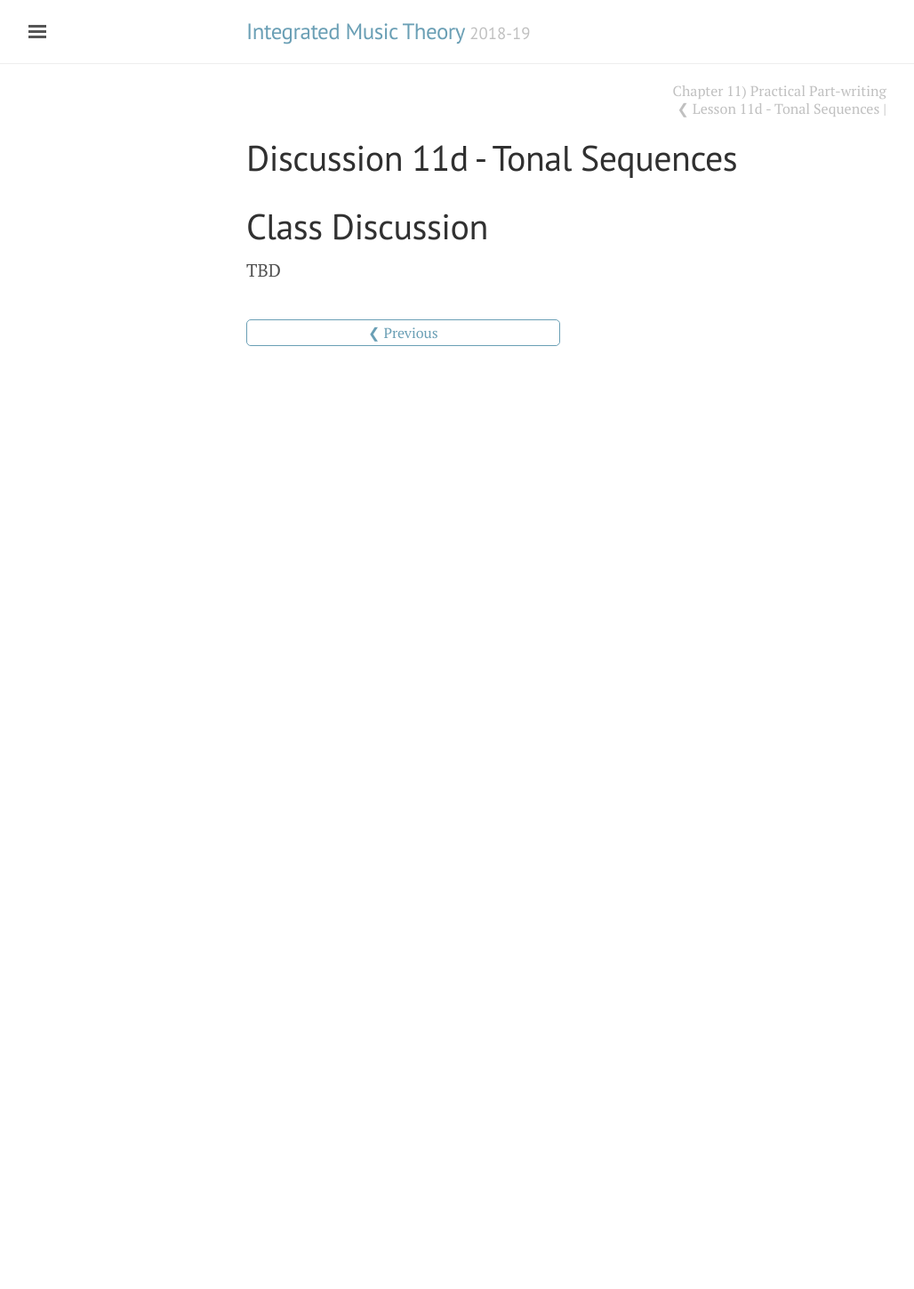
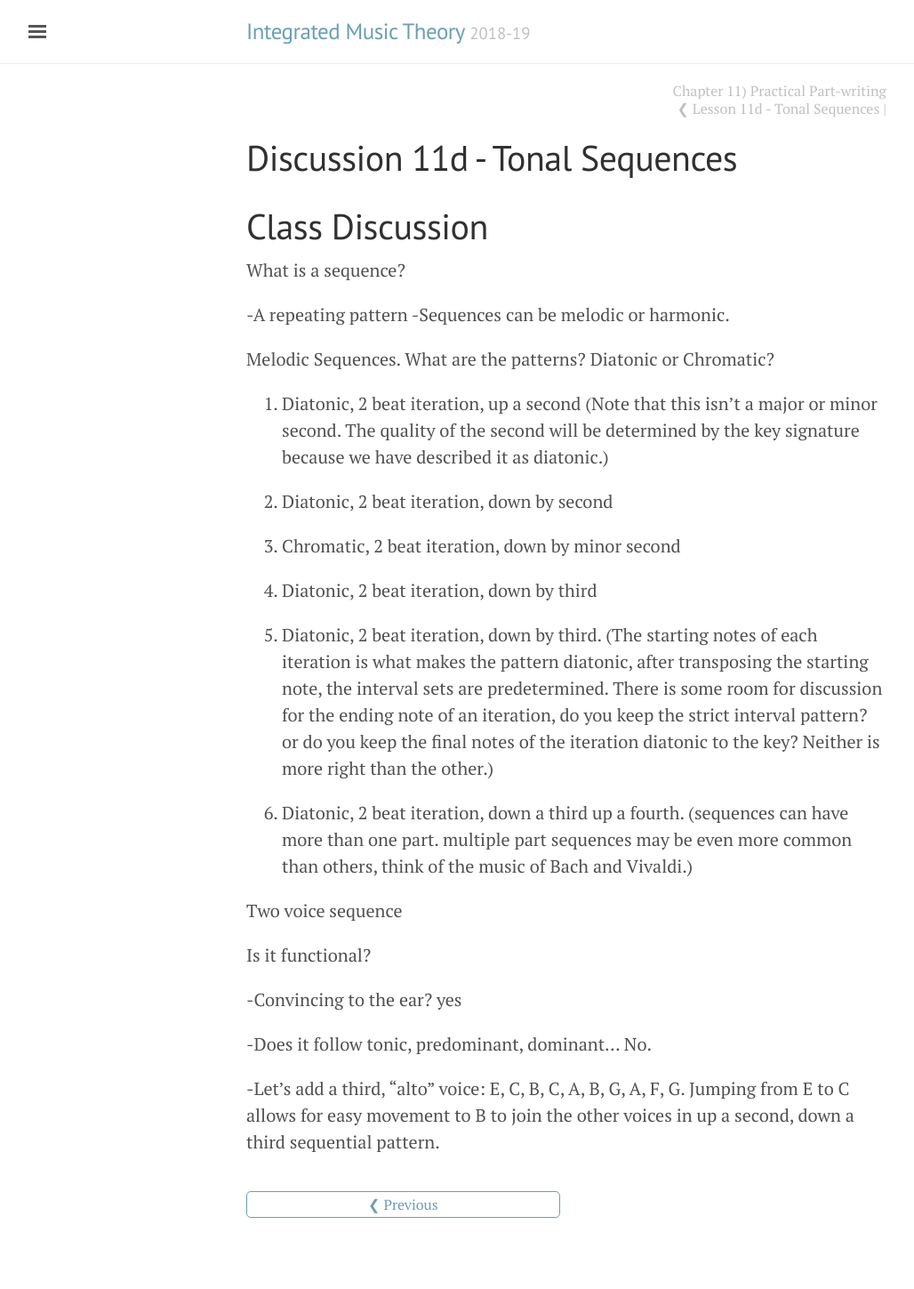
Before and after one commit to intmus/inttheory19-20, a Jekyll site: the page built from _11-further-part-writing/d2-tonalsequences.md, in a window 1280 px wide. Shown: the whole page at 89% size, without its empty margins (3-1031 px from the left). Built offline with Jekyll 4.4.1, drawn with Linux system fonts in a browser that asks for light colours; before the commit the page ends 900 px from its top, so only the background shows below that.

Commit message:
Update d2-tonalsequences.md

```diff
--- a/_11-further-part-writing/d2-tonalsequences.md
+++ b/_11-further-part-writing/d2-tonalsequences.md
@@ -5,4 +5,30 @@ title: Discussion 11d - Tonal Sequences
 
 # Class Discussion
 
-TBD
+What is a sequence?
+
+-A repeating pattern -Sequences can be melodic or harmonic.
+
+Melodic Sequences. What are the patterns? Diatonic or Chromatic?
+
+1. Diatonic, 2 beat iteration, up a second (Note that this isn't a major or minor second. The quality of the second will be determined by the key signature because we have described it as diatonic.)
+
+2. Diatonic, 2 beat iteration, down by second
+
+3. Chromatic, 2 beat iteration, down by minor second
+
+4. Diatonic, 2 beat iteration, down by third
+
+5. Diatonic, 2 beat iteration, down by third. (The starting notes of each iteration is what makes the pattern diatonic, after transposing the starting note, the interval sets are predetermined. There is some room for discussion for the ending note of an iteration, do you keep the strict interval pattern? or do you keep the final notes of the iteration diatonic to the key? Neither is more right than the other.)
+
+6. Diatonic, 2 beat iteration, down a third up a fourth. (sequences can have more than one part. multiple part sequences may be even more common than others, think of the music of Bach and Vivaldi.)
+
+Two voice sequence
+
+Is it functional?
+
+-Convincing to the ear? yes
+
+-Does it follow tonic, predominant, dominant... No.
+
+-Let's add a third, "alto" voice: E, C, B, C, A, B, G, A, F, G. Jumping from E to C allows for easy movement to B to join the other voices in up a second, down a third sequential pattern.
```
